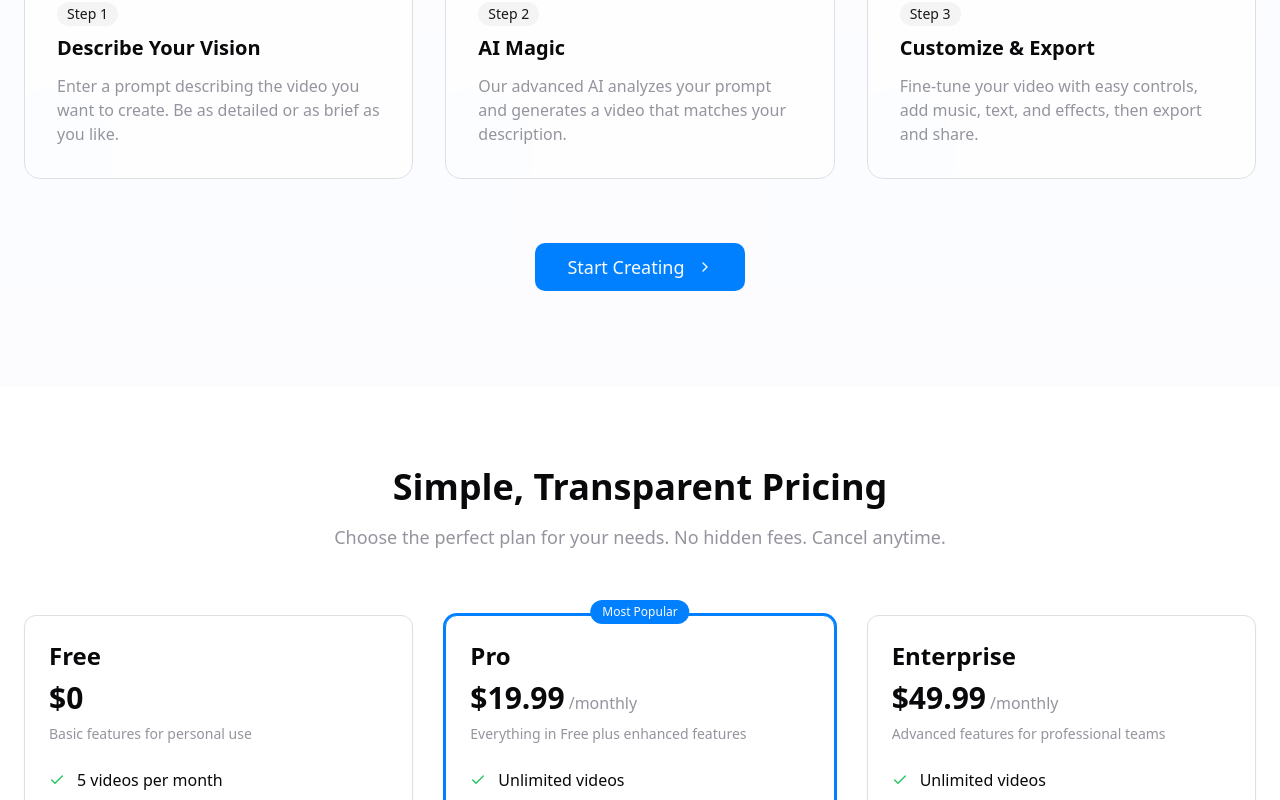
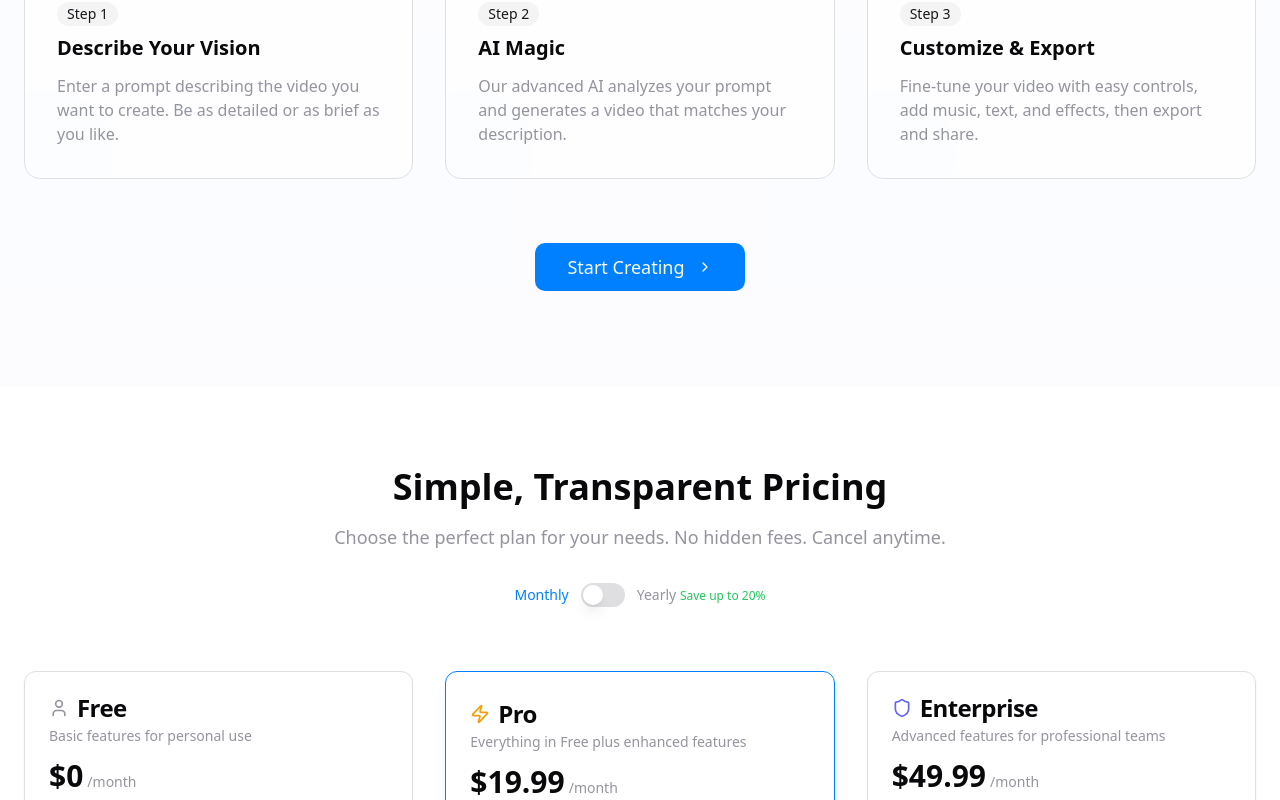
Before and after one commit to vienatjeee/radiant-video-creator-68d5627c, a React (Vite) app: page / in a window 1280 px wide. Shown: the part 2000-2800 px from the top of the page. Built offline with nearby package versions, Linux system fonts and the light colour scheme.

Commit message:
Implement subscription and pricing features
Implement tiered subscription plans with monthly/yearly billing, integrate Stripe API for payments, and create a pricing page UI.

```diff
--- a/src/components/PricingSection.tsx
+++ b/src/components/PricingSection.tsx
@@ -1,18 +1,36 @@
 
-import React from "react";
-import { Check, X } from "lucide-react";
+import React, { useState } from "react";
+import { Check, X, CreditCard, Zap, User, Shield, Star } from "lucide-react";
 import { Button } from "@/components/ui/button";
 import { Link } from "react-router-dom";
-import { Dialog, DialogContent, DialogHeader, DialogTitle, DialogDescription, DialogTrigger } from "@/components/ui/dialog";
+import {
+  Dialog,
+  DialogContent,
+  DialogHeader,
+  DialogTitle,
+  DialogDescription,
+  DialogTrigger
+} from "@/components/ui/dialog";
 import { useAuth } from "@/contexts/AuthContext";
 import { Label } from "@/components/ui/label";
 import { Input } from "@/components/ui/input";
 import { toast } from "sonner";
+import {
+  Card,
+  CardContent,
+  CardDescription,
+  CardFooter,
+  CardHeader,
+  CardTitle
+} from "@/components/ui/card";
+import { Switch } from "@/components/ui/switch";
 
+// Define the pricing plans
 const pricingPlans = [
   {
     name: "Free",
-    price: "$0",
+    monthlyPrice: "$0",
+    yearlyPrice: "$0",
     description: "Basic features for personal use",
     features: [
       { name: "5 videos per month", included: true },
@@ -21,16 +39,18 @@ const pricingPlans = [
       { name: "Standard rendering", included: true },
       { name: "Email support", included: false },
       { name: "Priority rendering", included: false },
-      { name: "Commercial usage", included: false },
+      { name: "Commercial usage", included: false }
     ],
     popular: false,
     buttonText: "Get Started",
-    tier: "free"
+    tier: "free",
+    icon: <User className="h-5 w-5 text-muted-foreground" />
   },
   {
     name: "Pro",
-    price: "$19.99",
-    period: "monthly",
+    monthlyPrice: "$19.99",
+    yearlyPrice: "$199.99",
+    yearlySavings: "Save $40",
     description: "Everything in Free plus enhanced features",
     features: [
       { name: "Unlimited videos", included: true },
@@ -39,16 +59,18 @@ const pricingPlans = [
       { name: "Priority rendering", included: true },
       { name: "Email support", included: true },
       { name: "Commercial usage", included: true },
-      { name: "API access", included: false },
+      { name: "API access", included: false }
     ],
     popular: true,
     buttonText: "Upgrade Now",
-    tier: "pro"
+    tier: "pro",
+    icon: <Zap className="h-5 w-5 text-amber-500" />
   },
   {
     name: "Enterprise",
-    price: "$49.99",
-    period: "monthly",
+    monthlyPrice: "$49.99",
+    yearlyPrice: "$499.99",
+    yearlySavings: "Save $100",
     description: "Advanced features for professional teams",
     features: [
       { name: "Unlimited videos", included: true },
@@ -57,16 +79,19 @@ const pricingPlans = [
       { name: "Priority rendering", included: true },
       { name: "24/7 support", included: true },
       { name: "Commercial usage", included: true },
-      { name: "API access", included: true },
+      { name: "API access", included: true }
     ],
     popular: false,
     buttonText: "Contact Sales",
-    tier: "enterprise"
+    tier: "enterprise",
+    icon: <Shield className="h-5 w-5 text-indigo-500" />
   }
 ];
 
 const PricingSection = () => {
   const { user, updateSubscription } = useAuth();
+  const [isYearly, setIsYearly] = useState(false);
+  const [selectedPlan, setSelectedPlan] = useState<string | null>(null);
 
   const handleUpgrade = (tier: string) => {
     if (!user) {
@@ -76,93 +101,138 @@ const PricingSection = () => {
 
     // If it's the free tier, just update
     if (tier === "free") {
-      updateSubscription(tier);
+      updateSubscription(tier, "monthly");
       toast.success("Your subscription has been updated");
       return;
     }
+
+    // Set the selected plan for the payment dialog
+    setSelectedPlan(tier);
   };
 
   const handlePaymentSubmit = (e: React.FormEvent, tier: string) => {
     e.preventDefault();
-    updateSubscription(tier);
+    updateSubscription(tier, isYearly ? "yearly" : "monthly");
     toast.success("Your subscription has been upgraded successfully!");
+    setSelectedPlan(null); // Close dialog
   };
 
   return (
     <section className="py-20 px-6 bg-background" id="pricing">
       <div className="max-w-7xl mx-auto">
         <div className="text-center mb-16">
-          <h2 className="text-3xl md:text-4xl font-bold mb-4">Simple, Transparent Pricing</h2>
+          <h2 className="text-3xl md:text-4xl font-bold mb-4">
+            Simple, Transparent Pricing
+          </h2>
           <p className="text-lg text-muted-foreground max-w-3xl mx-auto">
-            Choose the perfect plan for your needs. No hidden fees. Cancel anytime.
+            Choose the perfect plan for your needs. No hidden fees. Cancel
+            anytime.
           </p>
+
+          {/* Monthly/Yearly toggle */}
+          <div className="flex items-center justify-center mt-8 space-x-3">
+            <span className={`text-sm font-medium ${!isYearly ? "text-primary" : "text-muted-foreground"}`}>
+              Monthly
+            </span>
+            <Switch
+              checked={isYearly}
+              onCheckedChange={setIsYearly}
+            />
+            <span className={`text-sm font-medium ${isYearly ? "text-primary" : "text-muted-foreground"}`}>
+              Yearly <span className="text-xs text-green-500 font-medium">Save up to 20%</span>
+            </span>
+          </div>
         </div>
 
         <div className="grid grid-cols-1 md:grid-cols-3 gap-8">
           {pricingPlans.map((plan, index) => (
-            <div
+            <Card
               key={index}
-              className={`relative rounded-xl border bg-card p-6 shadow-sm transition-all ${
-                plan.popular ? "border-primary ring-2 ring-primary ring-opacity-60" : ""
+              className={`h-full ${
+                plan.popular ? "border-primary shadow-lg shadow-primary/10" : ""
               }`}
             >
+              <CardHeader className="pb-3">
                 {plan.popular && (
-                <div className="absolute -top-4 left-1/2 transform -translate-x-1/2 bg-primary text-primary-foreground text-xs px-3 py-1 rounded-full">
+                  <div className="absolute -top-4 left-1/2 transform -translate-x-1/2 bg-primary text-primary-foreground text-xs px-3 py-1 rounded-full font-medium">
                     Most Popular
                   </div>
                 )}
-
-              <div className="mb-6">
-                <h3 className="text-2xl font-bold">{plan.name}</h3>
-                <div className="mt-2 flex items-baseline">
-                  <span className="text-3xl font-bold">{plan.price}</span>
-                  {plan.period && <span className="ml-1 text-muted-foreground">/{plan.period}</span>}
+                <div className="flex items-center gap-2">
+                  {plan.icon}
+                  <CardTitle>{plan.name}</CardTitle>
                 </div>
-                <p className="mt-2 text-sm text-muted-foreground">{plan.description}</p>
+                <CardDescription>{plan.description}</CardDescription>
+              </CardHeader>
+              <CardContent className="pb-6">
+                <div className="mb-4">
+                  <div className="text-3xl font-bold">
+                    {isYearly ? plan.yearlyPrice : plan.monthlyPrice}
+                    <span className="text-sm font-normal text-muted-foreground ml-1">
+                      /{isYearly ? "year" : "month"}
+                    </span>
+                  </div>
+                  {plan.yearlySavings && isYearly && (
+                    <p className="text-green-500 text-sm font-medium mt-1">
+                      {plan.yearlySavings}
+                    </p>
+                  )}
                 </div>
 
-              <ul className="space-y-3 mb-6">
+                <ul className="space-y-3 text-sm">
                   {plan.features.map((feature, featureIndex) => (
-                  <li key={featureIndex} className="flex items-center">
+                    <li
+                      key={featureIndex}
+                      className="flex items-center gap-3"
+                    >
                       {feature.included ? (
-                      <Check className="h-4 w-4 text-green-500 mr-3" />
+                        <Check className="h-4 w-4 text-green-500 flex-shrink-0" />
                       ) : (
-                      <X className="h-4 w-4 text-muted-foreground mr-3" />
+                        <X className="h-4 w-4 text-muted-foreground flex-shrink-0" />
                       )}
-                    <span className={feature.included ? "" : "text-muted-foreground"}>
+                      <span
+                        className={feature.included ? "" : "text-muted-foreground"}
+                      >
                         {feature.name}
                       </span>
                     </li>
                   ))}
                 </ul>
-
+              </CardContent>
+              <CardFooter>
                 {plan.tier === "free" ? (
                   <Button
                     className="w-full"
                     variant={plan.popular ? "default" : "outline"}
                     asChild
                   >
-                  <Link to={user ? "/video" : "/sign-up"}>{plan.buttonText}</Link>
+                    <Link to={user ? "/video" : "/sign-up"}>
+                      {plan.buttonText}
+                    </Link>
                   </Button>
                 ) : (
-                <Dialog>
+                  <Dialog open={selectedPlan === plan.tier} onOpenChange={(open) => !open && setSelectedPlan(null)}>
                     <DialogTrigger asChild>
                       <Button
                         className="w-full"
                         variant={plan.popular ? "default" : "outline"}
+                        onClick={() => handleUpgrade(plan.tier)}
                       >
                         {plan.buttonText}
                       </Button>
                     </DialogTrigger>
-                  <DialogContent>
+                    <DialogContent className="sm:max-w-[425px]">
                       <DialogHeader>
                         <DialogTitle>Upgrade to {plan.name}</DialogTitle>
                         <DialogDescription>
-                        Enter your payment details to upgrade your subscription.
+                          Enter your payment details to start your {isYearly ? "yearly" : "monthly"} subscription.
                         </DialogDescription>
                       </DialogHeader>
 
-                    <form onSubmit={(e) => handlePaymentSubmit(e, plan.tier)} className="space-y-4 py-4">
+                      <form
+                        onSubmit={(e) => handlePaymentSubmit(e, plan.tier)}
+                        className="space-y-4 py-4"
+                      >
                         <div className="space-y-2">
                           <Label htmlFor="cardName">Name on Card</Label>
                           <Input id="cardName" placeholder="John Smith" required />
@@ -170,7 +240,15 @@ const PricingSection = () => {
 
                         <div className="space-y-2">
                           <Label htmlFor="cardNumber">Card Number</Label>
-                        <Input id="cardNumber" placeholder="1234 5678 9012 3456" required />
+                          <div className="relative">
+                            <Input
+                              id="cardNumber"
+                              placeholder="1234 5678 9012 3456"
+                              required
+                              className="pl-10"
+                            />
+                            <CreditCard className="absolute left-3 top-1/2 transform -translate-y-1/2 h-4 w-4 text-muted-foreground" />
+                          </div>
                         </div>
 
                         <div className="grid grid-cols-2 gap-4">
@@ -185,15 +263,119 @@ const PricingSection = () => {
                           </div>
                         </div>
 
+                        <div className="border-t pt-4 mt-4">
+                          <div className="flex justify-between mb-2">
+                            <span>Subtotal</span>
+                            <span>{isYearly ? plan.yearlyPrice : plan.monthlyPrice}</span>
+                          </div>
+                          {isYearly && plan.yearlySavings && (
+                            <div className="flex justify-between mb-2 text-green-500 text-sm">
+                              <span>Savings</span>
+                              <span>{plan.yearlySavings}</span>
+                            </div>
+                          )}
+                          <div className="flex justify-between font-medium">
+                            <span>Total</span>
+                            <span>{isYearly ? plan.yearlyPrice : plan.monthlyPrice}</span>
+                          </div>
+                        </div>
+
                         <div className="mt-6">
-                        <Button type="submit" className="w-full">Subscribe - {plan.price}/{plan.period}</Button>
+                          <Button type="submit" className="w-full">
+                            Subscribe - {isYearly ? plan.yearlyPrice : plan.monthlyPrice}/{isYearly ? "year" : "month"}
+                          </Button>
+                          <p className="text-xs text-center mt-2 text-muted-foreground">
+                            You can cancel anytime. No hidden fees.
+                          </p>
                         </div>
                       </form>
                     </DialogContent>
                   </Dialog>
                 )}
+              </CardFooter>
+            </Card>
+          ))}
         </div>
+
+        {/* Testimonials section */}
+        <div className="mt-20">
+          <div className="text-center mb-12">
+            <h3 className="text-2xl font-bold mb-2">Trusted by creators worldwide</h3>
+            <p className="text-muted-foreground">Join thousands of satisfied users creating amazing videos</p>
+          </div>
+
+          <div className="grid grid-cols-1 md:grid-cols-3 gap-6">
+            {[
+              {
+                quote: "This platform transformed how I create content. The Pro plan is worth every penny!",
+                author: "Alex Chen",
+                role: "Content Creator"
+              },
+              {
+                quote: "As a marketing agency, the Enterprise plan gives us everything we need for our clients.",
+                author: "Sarah Johnson",
+                role: "Marketing Director"
+              },
+              {
+                quote: "Started with Free, upgraded to Pro. The difference is night and day!",
+                author: "Miguel Rodriguez",
+                role: "YouTuber"
+              }
+            ].map((testimonial, index) => (
+              <Card key={index} className="bg-accent/50">
+                <CardContent className="pt-6">
+                  <div className="flex justify-center mb-4">
+                    <Star className="text-amber-400 fill-amber-400 h-6 w-6" />
+                    <Star className="text-amber-400 fill-amber-400 h-6 w-6" />
+                    <Star className="text-amber-400 fill-amber-400 h-6 w-6" />
+                    <Star className="text-amber-400 fill-amber-400 h-6 w-6" />
+                    <Star className="text-amber-400 fill-amber-400 h-6 w-6" />
+                  </div>
+                  <p className="text-sm italic mb-4">{testimonial.quote}</p>
+                  <div className="text-sm font-medium">{testimonial.author}</div>
+                  <div className="text-xs text-muted-foreground">{testimonial.role}</div>
+                </CardContent>
+              </Card>
             ))}
+          </div>
+        </div>
+
+        {/* FAQ Section */}
+        <div className="mt-20">
+          <div className="text-center mb-12">
+            <h3 className="text-2xl font-bold mb-2">Frequently Asked Questions</h3>
+            <p className="text-muted-foreground">Everything you need to know about our plans</p>
+          </div>
+
+          <div className="grid grid-cols-1 md:grid-cols-2 gap-6">
+            {[
+              {
+                question: "Can I change plans later?",
+                answer: "Yes! You can upgrade, downgrade, or cancel your subscription at any time from your account settings."
+              },
+              {
+                question: "Is there a free trial?",
+                answer: "We offer a free tier with limited features so you can test the platform before committing to a paid plan."
+              },
+              {
+                question: "How does billing work?",
+                answer: "You'll be billed either monthly or yearly, depending on your choice. All plans renew automatically."
+              },
+              {
+                question: "What payment methods do you accept?",
+                answer: "We accept all major credit cards, PayPal, and bank transfers for Enterprise customers."
+              }
+            ].map((faq, index) => (
+              <Card key={index}>
+                <CardHeader className="pb-2">
+                  <CardTitle className="text-lg">{faq.question}</CardTitle>
+                </CardHeader>
+                <CardContent>
+                  <p className="text-muted-foreground">{faq.answer}</p>
+                </CardContent>
+              </Card>
+            ))}
+          </div>
         </div>
       </div>
     </section>
--- a/src/contexts/AuthContext.tsx
+++ b/src/contexts/AuthContext.tsx
@@ -8,6 +8,8 @@ interface User {
   name: string;
   role: 'user' | 'admin';
   subscription: 'free' | 'pro' | 'enterprise';
+  billingCycle?: 'monthly' | 'yearly';
+  nextBillingDate?: string;
 }
 
 interface AuthContextType {
@@ -16,7 +18,7 @@ interface AuthContextType {
   login: (email: string, password: string) => Promise<void>;
   signup: (email: string, password: string, name: string) => Promise<void>;
   logout: () => void;
-  updateSubscription: (tier: string) => void;
+  updateSubscription: (tier: string, billingCycle?: 'monthly' | 'yearly') => void;
 }
 
 const AuthContext = createContext<AuthContextType | undefined>(undefined);
@@ -62,7 +64,9 @@ export const AuthProvider: React.FC<{ children: React.ReactNode }> = ({ children
             email: 'vienna@example.com',
             name: 'Vienna Wierks',
             role: 'admin',
-            subscription: 'enterprise'
+            subscription: 'enterprise',
+            billingCycle: 'yearly',
+            nextBillingDate: new Date(Date.now() + 365 * 24 * 60 * 60 * 1000).toISOString().split('T')[0]
           };
         } else {
           // Regular user
@@ -144,7 +148,7 @@ export const AuthProvider: React.FC<{ children: React.ReactNode }> = ({ children
     }
   };
 
-  const updateSubscription = (tier: string) => {
+  const updateSubscription = (tier: string, billingCycle: 'monthly' | 'yearly' = 'monthly') => {
     if (!user) return;
 
     const validTiers = ['free', 'pro', 'enterprise'];
@@ -153,10 +157,20 @@ export const AuthProvider: React.FC<{ children: React.ReactNode }> = ({ children
       return;
     }
 
+    // Calculate next billing date
+    const nextBillingDate = new Date();
+    if (billingCycle === 'monthly') {
+      nextBillingDate.setMonth(nextBillingDate.getMonth() + 1);
+    } else {
+      nextBillingDate.setFullYear(nextBillingDate.getFullYear() + 1);
+    }
+
     // Update the user object with the new subscription
     const updatedUser = {
       ...user,
-      subscription: tier as 'free' | 'pro' | 'enterprise'
+      subscription: tier as 'free' | 'pro' | 'enterprise',
+      billingCycle,
+      nextBillingDate: nextBillingDate.toISOString().split('T')[0] // Format as YYYY-MM-DD
     };
 
     // Update localStorage and state
```
Lines whose indentation alone changed are shown as unchanged.
